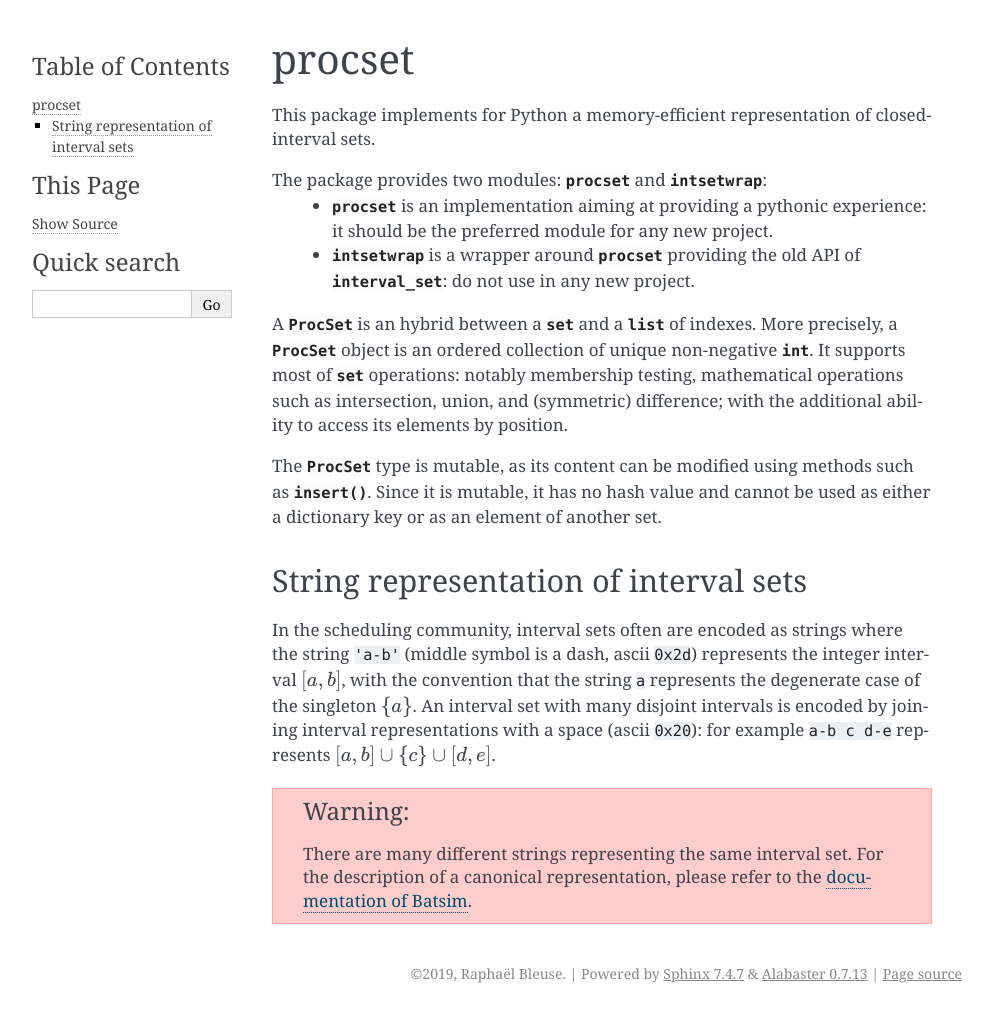
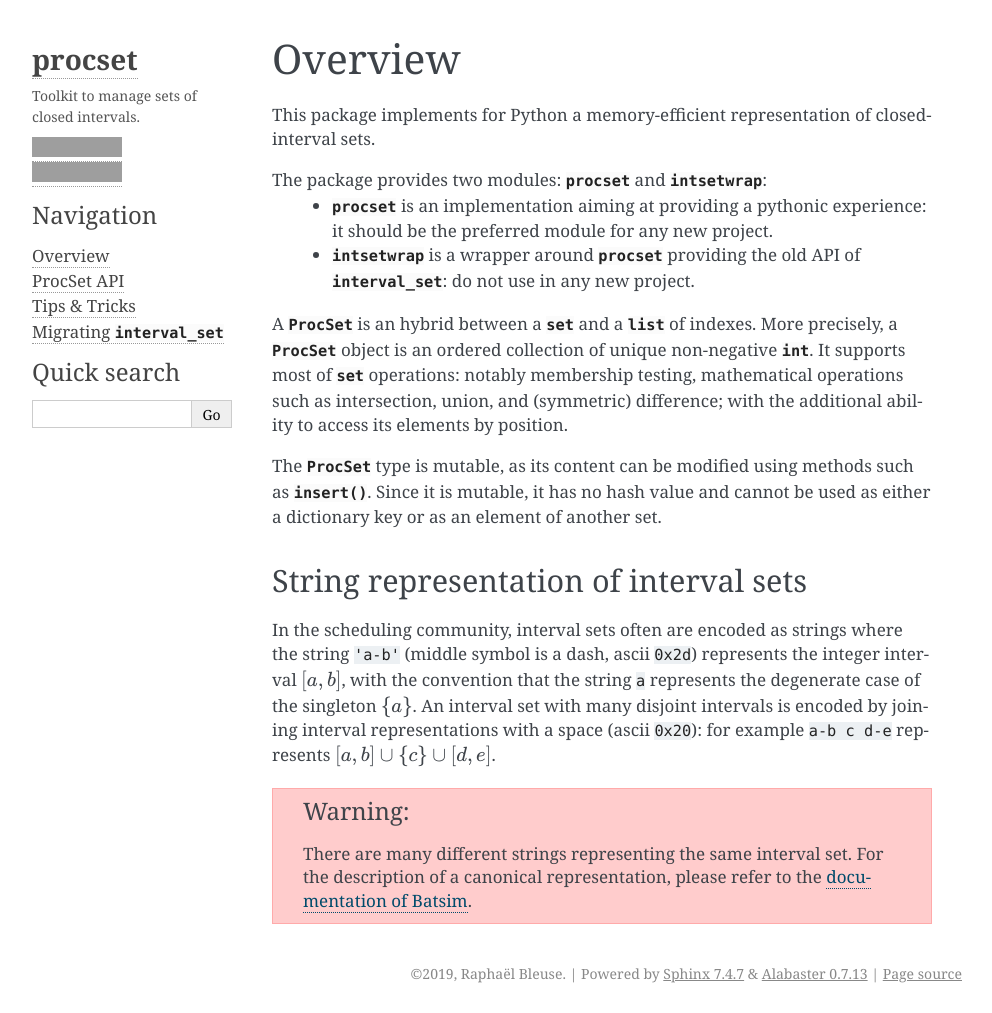
Before and after one commit to oar-team/procset.py, a Sphinx documentation site: the page built from docs/index.rst, in a window 1280 px wide and 1013 px high. Shown: the whole window, without its empty margins (148-1140 px from the left). Built offline with Sphinx 7.4.7, drawn with Linux system fonts in a browser that asks for light colours; grey boxes are pictures that could not be loaded.

Commit message:
Link homepage and PyPI in documentation

```diff
--- /dev/null
+++ b/docs/_templates/badges.html
@@ -0,0 +1,8 @@
+<ul>
+	<li>
+		<a href="https://pypi.org/project/procset/"><img alt="PyPI project page" src="https://img.shields.io/pypi/v/procset.svg?style=flat-square"></a>
+	</li>
+	<li>
+		<a href="https://gitlab.inria.fr/bleuse/procset.py"><img alt="git repository" src="https://img.shields.io/badge/src-procset-blue.svg?style=flat-square"></a>
+	</li>
+</ul>
--- a/docs/api.rst
+++ b/docs/api.rst
@@ -1,5 +1,5 @@
 ProcSet API
------------
+===========
 
 .. currentmodule:: procset
 
--- a/docs/conf.py
+++ b/docs/conf.py
@@ -87,7 +87,10 @@ html_theme = 'alabaster'
 # further.  For a list of options available for each theme, see the
 # documentation.
 #
-# html_theme_options = {}
+html_theme_options = {
+    'description': 'Toolkit to manage sets of closed intervals.',
+    'fixed_sidebar': 'true',
+}
 
 # Add any paths that contain custom static files (such as style sheets) here,
 # relative to this directory. They are copied after the builtin static files,
@@ -102,7 +105,15 @@ html_static_path = ['_static']
 # default: ``['localtoc.html', 'relations.html', 'sourcelink.html',
 # 'searchbox.html']``.
 #
-# html_sidebars = {}
+html_sidebars = {
+    '**': [
+        'about.html',
+        'badges.html',
+        'navigation.html',
+        'relations.html',
+        'searchbox.html',
+    ],
+}
 
 
 # -- Options for HTMLHelp output ---------------------------------------------
--- a/docs/index.rst
+++ b/docs/index.rst
@@ -1,6 +1,5 @@
-=======
-procset
-=======
+Overview
+========
 
 .. toctree::
    :hidden:
--- a/docs/intsetwrap.rst
+++ b/docs/intsetwrap.rst
@@ -1,5 +1,5 @@
 Migrating :mod:`interval_set`
------------------------------
+=============================
 
 The module :mod:`interval_set` provided a crude API to manipulate interval
 sets.
--- a/docs/tips.rst
+++ b/docs/tips.rst
@@ -1,8 +1,8 @@
 Tips & Tricks
--------------
+=============
 
 Scaling a :class:`~procset.ProcSet`
-^^^^^^^^^^^^^^^^^^^^^^^^^^^^^^^^^^^
+-----------------------------------
 
 Assuming a :class:`~procset.ProcSet` represents a set of processors with many
 cores, one may create the set of cores with the following snippet:
@@ -19,7 +19,7 @@ cores, one may create the set of cores with the following snippet:
 
 
 Dumping to JSON
-^^^^^^^^^^^^^^^
+---------------
 
 The :class:`~procset.ProcSet` object does not provide a JSON serialization
 method.
```
